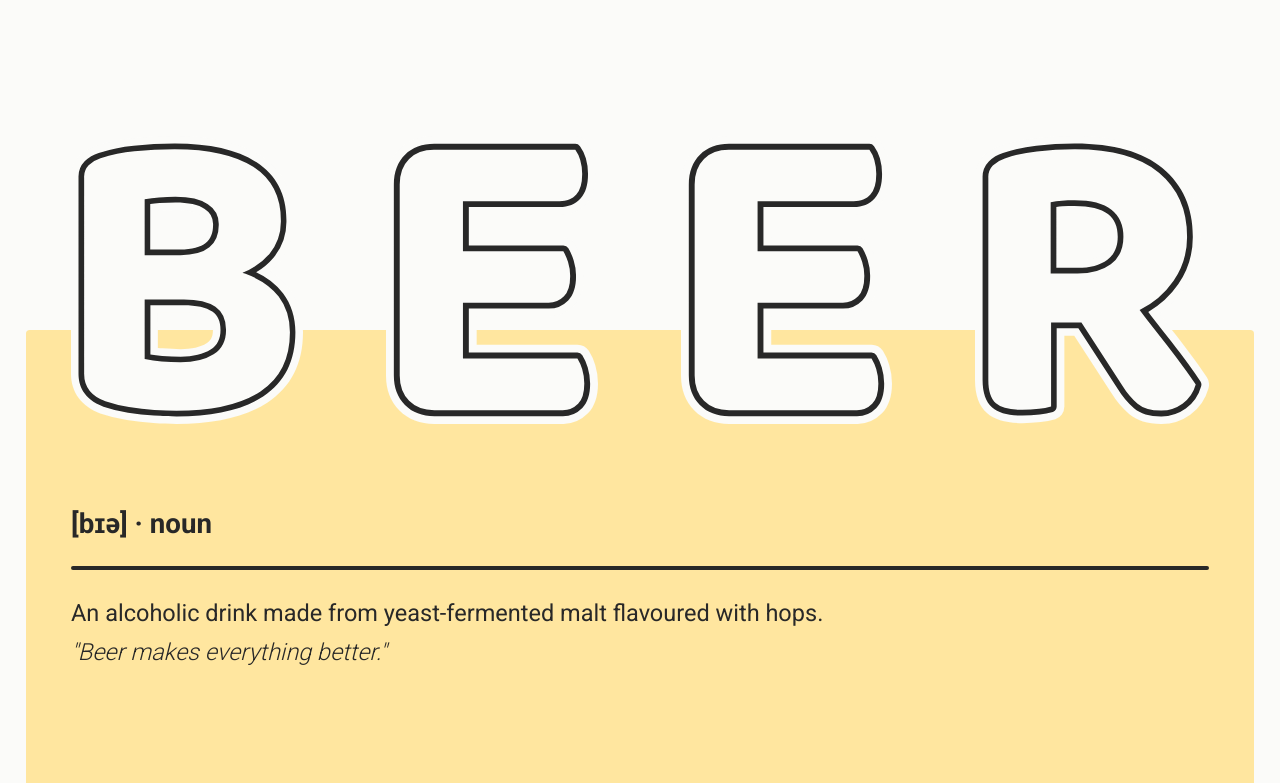
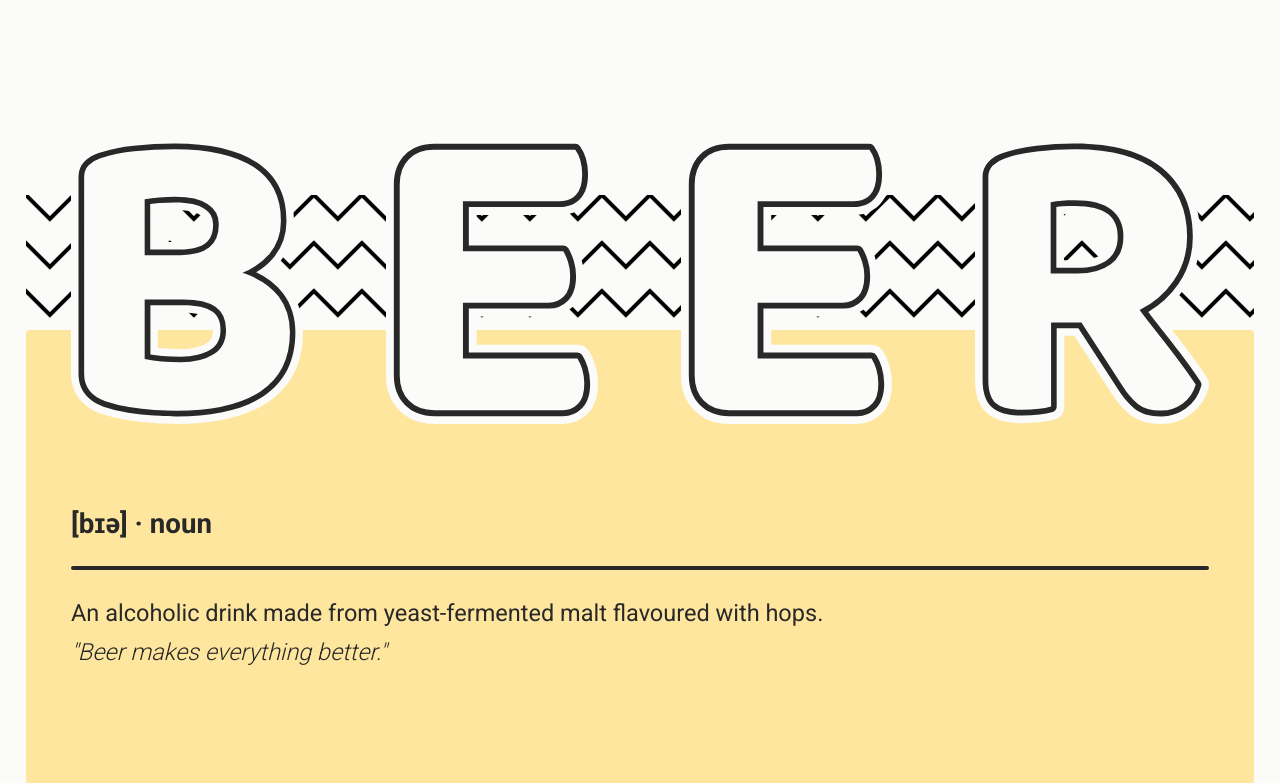
Before and after one commit to jtotty/fe-competency-test, a website built with webpack: page src/index.html in a window 1280 px wide. Shown: the top 783 px of the page. Built offline with nearby package versions, Linux system fonts and the light colour scheme; no server answers.

Commit message:
SVG pattern for beer head.

```diff
--- a/src/index.html
+++ b/src/index.html
@@ -7,6 +7,16 @@
 	<title>BEER</title>
 </head>
 <body>
+	<svg class="wavy-svg" width="100%" height="100%">
+		<pattern id="wavy-pattern" patternUnits="userSpaceOnUse" width="48" height="48">
+		   <path d="M-4,44 l8,8 M44,52 l8,-8" style="stroke:black;stroke-width:4" fill="none" />
+		   <polyline points="0,0 24,24 48,0" style="stroke:black;stroke-width:4" fill="none" />
+	   </pattern>
+
+		<!-- The canvas for our pattern -->
+		<rect x="0" y="0" width="100%" height="100%" fill="url(#wavy-pattern)" />
+	 </svg>
+
 	<div class="container">
 		<header class="main-heading">
 			<h1>Beer</h1>
--- a/src/scss/modules/_header.scss
+++ b/src/scss/modules/_header.scss
@@ -50,3 +50,13 @@
 		}
 	}
 }
+
+.wavy-svg {
+	position: absolute;
+	top: 0;
+	left: 0;
+	z-index: -1;
+	width: 100%;
+	height: 330px;
+	padding: 195px $unit-md-1 0 $unit-md-1;
+}
```
